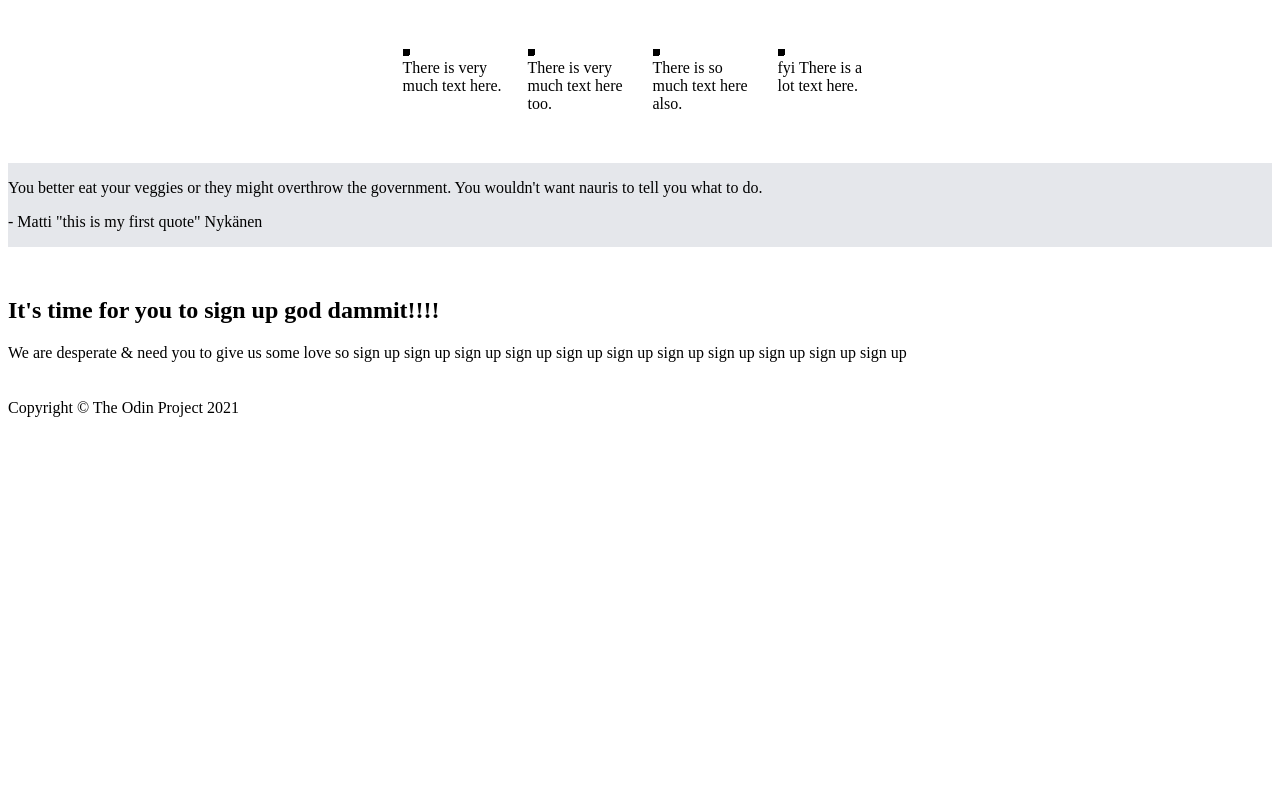
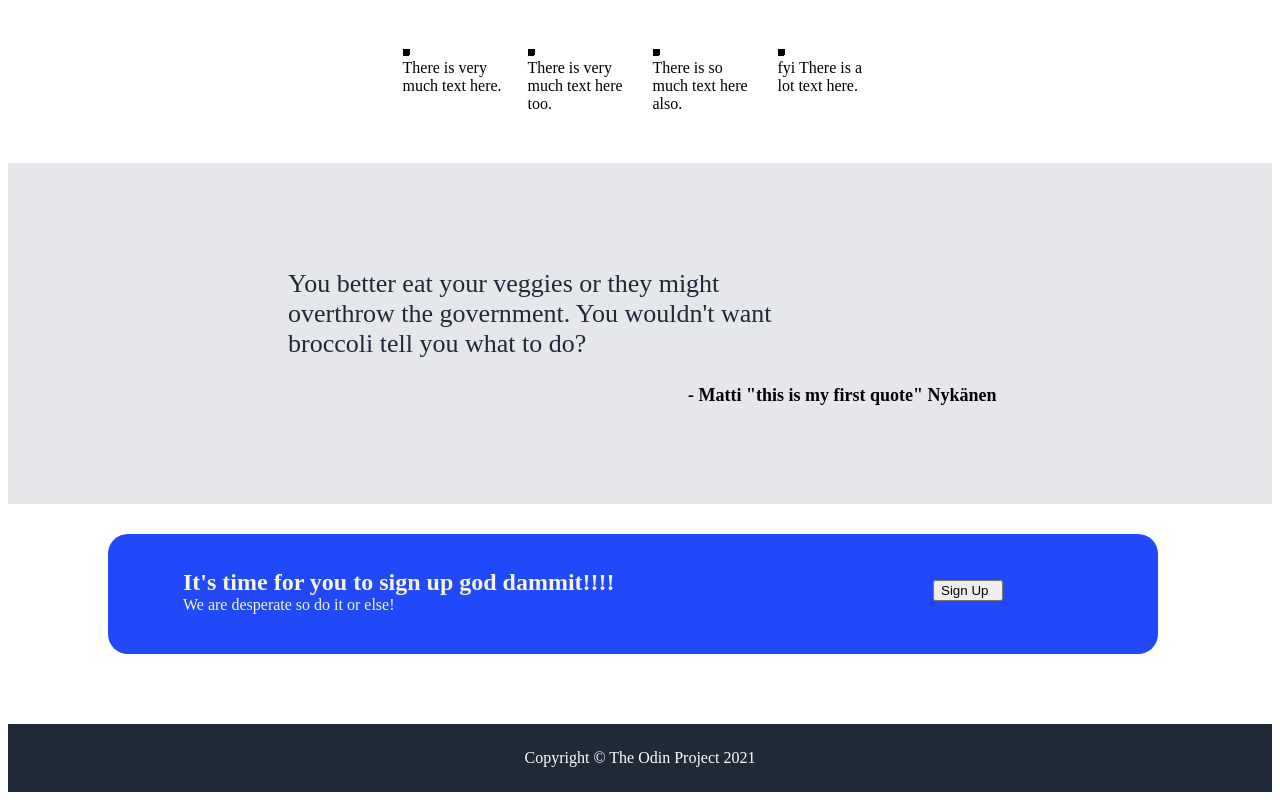
Before and after one commit to NarsU-Githbb/odin-landing-page, a plain HTML site: page index.html in a window 1280 px wide. Shown: the part 676-1476 px from the top of the page. Before the commit the page ends 1101 px from the top, so only its background shows below. Drawn offline with Linux system fonts and the light colour scheme.

Commit message:
Complete CSS Template
Pretty much done with the website css template.
Now just finetuning the rest of the way!

```diff
--- a/css/style.css
+++ b/css/style.css
@@ -80,7 +80,7 @@ margin-left: 255px;
 margin-top: -50px;
 }
 
-button {
+.dafirst {
 
     margin-left: -290px;
 
@@ -132,5 +132,75 @@ img {
 
 background-color: #E5E7EB;
 margin-bottom: 30px;
+padding: 80px;
 
 }
+
+.inspiration {
+
+width: 490px;
+text-wrap: wrap;
+margin-left: 200px;
+    color: #1F2937;
+font-size: 26px;
+font-family: light italic;
+
+}
+
+.author {
+
+    font-size: 18px;
+font-weight: bold;
+margin-left: 600px;
+
+
+}
+
+.fourth-container {
+display: flex;
+justify-content: flex-start;
+flex-direction: column;
+background-color:rgb(33, 73, 250);
+color:beige;
+width: 1000px;
+height: 70px;
+padding: 25px;
+padding-top: -40px;
+padding-bottom: -50px;
+border-radius: 20px;
+margin-bottom: 20px;
+margin-left: 100px;
+}
+
+h2 {
+
+    margin-left: 50px;
+margin-top: 10px;
+}
+
+.desperado {
+
+    margin-left: 50px;
+    margin-top: -20px;
+
+}
+
+.dalast {
+
+    width: 70px;
+display: flex;
+margin-left: 800px;
+margin-top: -50px;
+}
+
+.footer {
+
+display: flex;
+justify-content: center;
+align-items: center;
+background-color: #1F2937;
+color: white;
+padding: 25px;
+margin-top: 50px;
+
+}
--- a/index.html
+++ b/index.html
@@ -20,7 +20,7 @@
 <div class="awesome">
 <p class="start-hero">This website is awesome</p>
 <p class="hero">There are lot of things in this website that is awesome. Most of all this text right here! You can also sign up below for being so awesome?</p>
-<button>Sign up</button>
+<button class="dafirst">Sign up</button>
 <img class="hero-photo" src="">
 </div>
 </div>
@@ -45,16 +45,16 @@
 </div>
 
 <div class="third-container">
-    <p class="inspiration">You better eat your veggies or they might overthrow the government. You wouldn't want nauris to tell you what to do. </p>
+    <p class="inspiration">You better eat your veggies or they might overthrow the government. You wouldn't want broccoli tell you what to do? </p>
     <p class="author">- Matti "this is my first quote" Nykänen </p>
 </div>
 
 <div class="fourth-container">
 <h2>It's time for you to sign up god dammit!!!!</h2>
-<p>We are desperate & need you to give us some love so sign up sign up sign up sign up sign up sign up sign up sign up sign up sign up sign up</p>
-<button>Sign Up</button>
+<p class="desperado">We are desperate so do it or else!</p>
+
+<button class="dalast">Sign Up</button>
 </div>
-
 <div class="footer">Copyright © The Odin Project 2021  </div>
 </body>
 </html>
```
